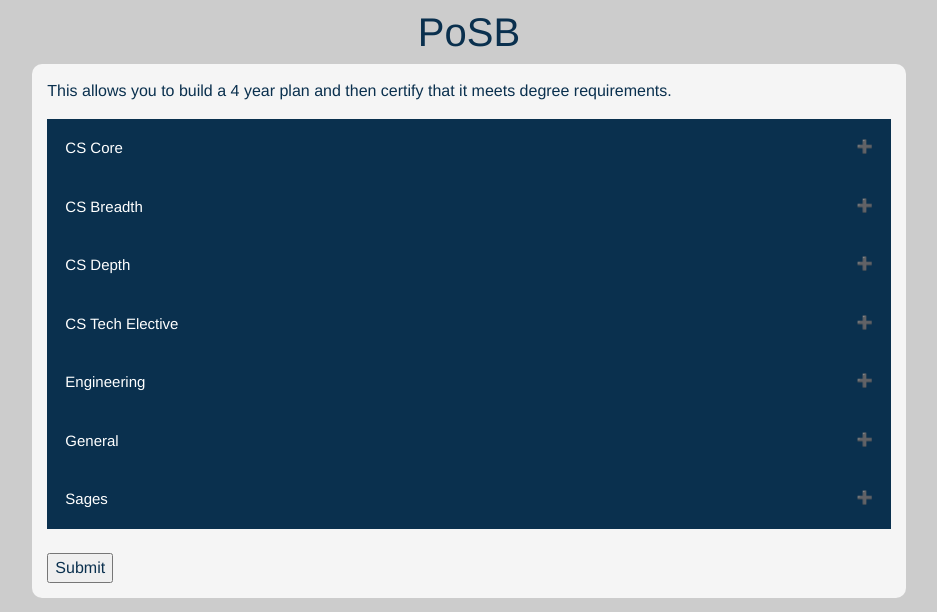
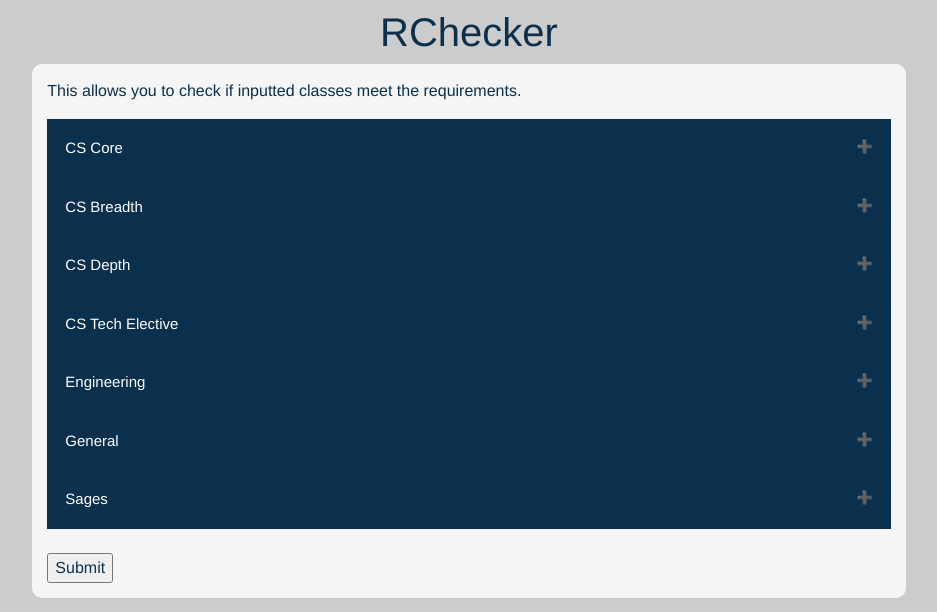
Before and after one commit to carolineyyzhu/csds3932021, a Django app: page /RChecker in a window 1280 px wide. Shown: the part 56-668 px from the top of the page, without its empty margins (171-1108 px from the left). Run offline with Django 3.2, Linux system fonts and the light colour scheme; data comes from the database, SQL or seed files in the repository; some libraries are stand-ins or nearby versions.

Commit message:
Update RChecker
change page title and description

```diff
--- a/CSPOSB/templates/RChecker.html
+++ b/CSPOSB/templates/RChecker.html
@@ -4,11 +4,11 @@
 
 {% block content%}
 
-    <h1 class="text-center">  PoSB  </h1>
+    <h1 class="text-center">  RChecker  </h1>
     <div class="row">
         <div class="col-md-2"></div>
         <div class="col-md-8" style="background: whitesmoke; padding: 15px; border-radius: 10px">
-            <p>This allows you to build a 4 year plan and then certify that it meets degree requirements.</p>
+            <p>This allows you to check if inputted classes meet the requirements.</p>
             <div id="stylized">
                 <form action = "#" method="post" name = "builder">
                 {% csrf_token %}
```
